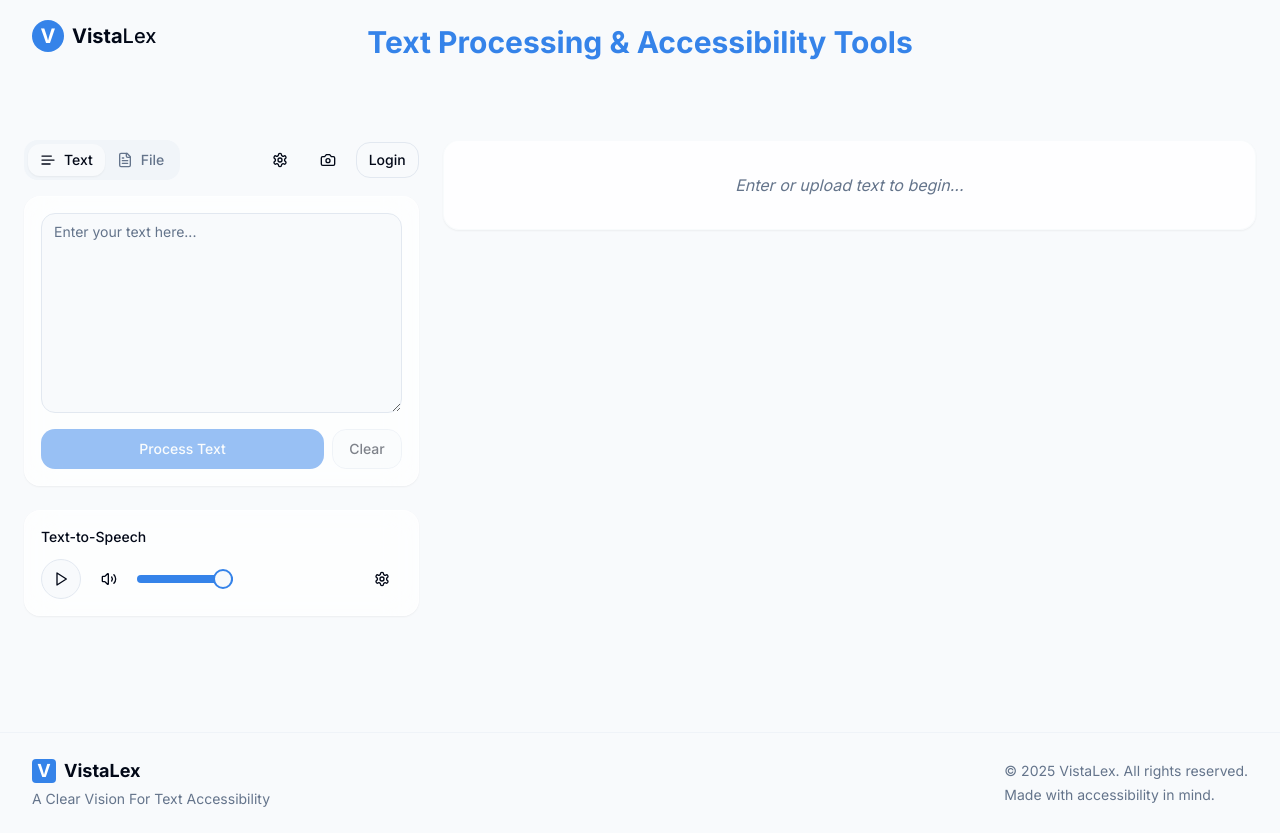
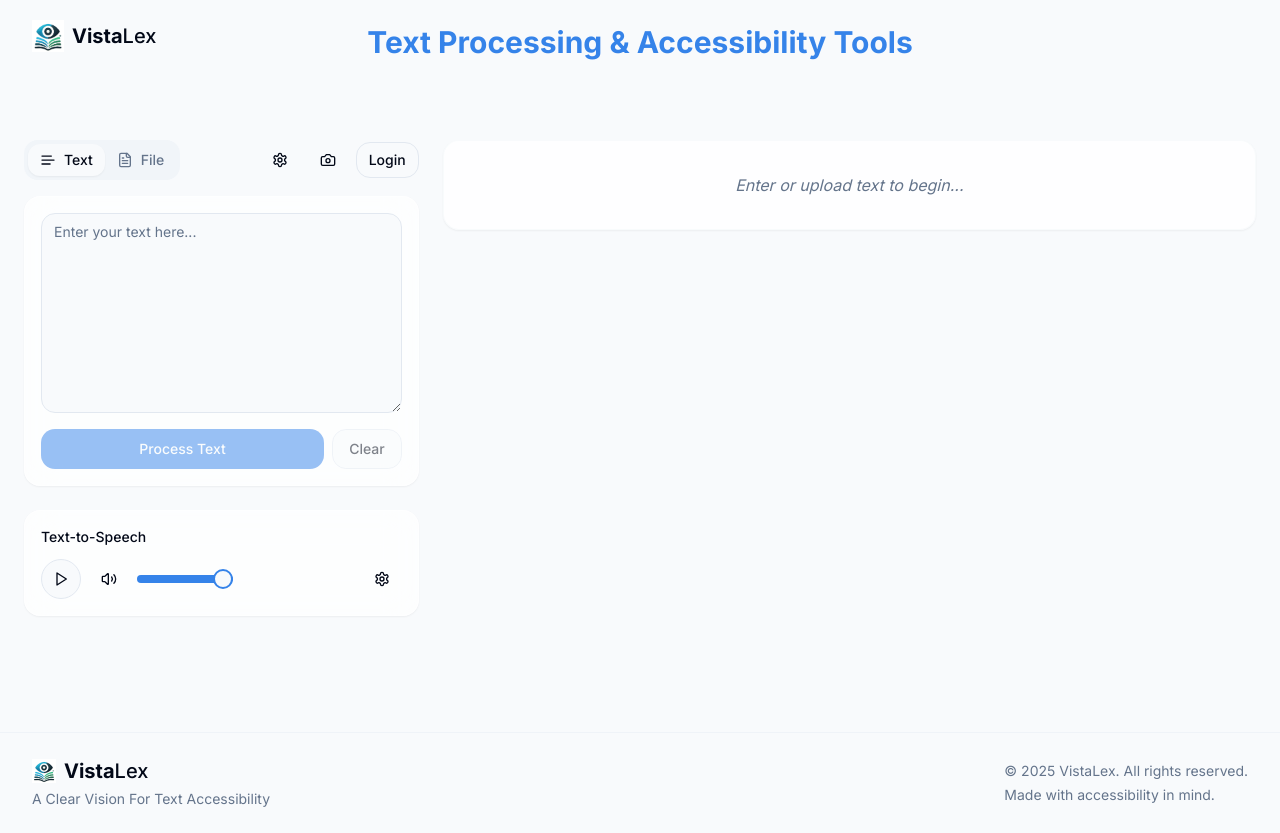
Before and after one commit to EveningLantern/VistaLex, a React (Vite) app: page / in a window 1280 px wide. Built offline with nearby package versions, Linux system fonts and the light colour scheme.

Commit message:
Update website logo
Update the website logo and apply it in the footer.

```diff
--- a/src/components/Footer.tsx
+++ b/src/components/Footer.tsx
@@ -1,3 +1,5 @@
+
+import Logo from './Logo';
 
 const Footer = () => {
   return (
@@ -5,10 +7,7 @@ const Footer = () => {
       <div className="container">
         <div className="flex flex-col md:flex-row justify-between items-center">
           <div className="mb-4 md:mb-0">
-            <h3 className="font-bold text-lg flex items-center">
-              <span className="bg-primary text-white w-6 h-6 rounded flex items-center justify-center mr-2">V</span>
-              VistaLex
-            </h3>
+            <Logo size="small" />
             <p className="text-sm text-muted-foreground mt-1">
               A Clear Vision For Text Accessibility
             </p>
--- a/src/components/Header.tsx
+++ b/src/components/Header.tsx
@@ -1,6 +1,7 @@
 
 import { useState, useEffect } from 'react';
 import { cn } from '@/lib/utils';
+import Logo from './Logo';
 
 const Header = () => {
   const [scrolled, setScrolled] = useState(false);
@@ -22,14 +23,7 @@ const Header = () => {
         : "py-5 bg-transparent"
     )}>
       <div className="container flex items-center justify-between">
-        <div className="flex items-center space-x-2">
-          <div className="w-8 h-8 bg-primary rounded-lg flex items-center justify-center">
-            <span className="text-white font-bold text-xl">V</span>
-          </div>
-          <h1 className="text-xl font-medium">
-            <span className="font-bold">Vista</span>Lex
-          </h1>
-        </div>
+        <Logo />
         <p className="text-sm text-muted-foreground italic hidden md:block animate-fade-in">
           A Clear Vision For Text Accessibility
         </p>
--- /dev/null
+++ b/src/components/Logo.tsx
@@ -0,0 +1,32 @@
+
+import { cn } from "@/lib/utils";
+
+interface LogoProps {
+  className?: string;
+  size?: "small" | "medium" | "large";
+}
+
+const Logo = ({ className, size = "medium" }: LogoProps) => {
+  const sizeClass = {
+    small: "w-6 h-6",
+    medium: "w-8 h-8",
+    large: "w-12 h-12",
+  };
+
+  return (
+    <div className={cn("flex items-center space-x-2", className)}>
+      <div className="relative">
+        <img
+          src="/lovable-uploads/65a41b9e-a0a7-45ac-a2b5-53b8d91231c4.png"
+          alt="VistaLex Logo"
+          className={cn(sizeClass[size])}
+        />
+      </div>
+      <h1 className="text-xl font-medium">
+        <span className="font-bold">Vista</span>Lex
+      </h1>
+    </div>
+  );
+};
+
+export default Logo;
```
Also changed, not shown: public/lovable-uploads/65a41b9e-a0a7-45ac-a2b5-53b8d91231c4.png (added).
